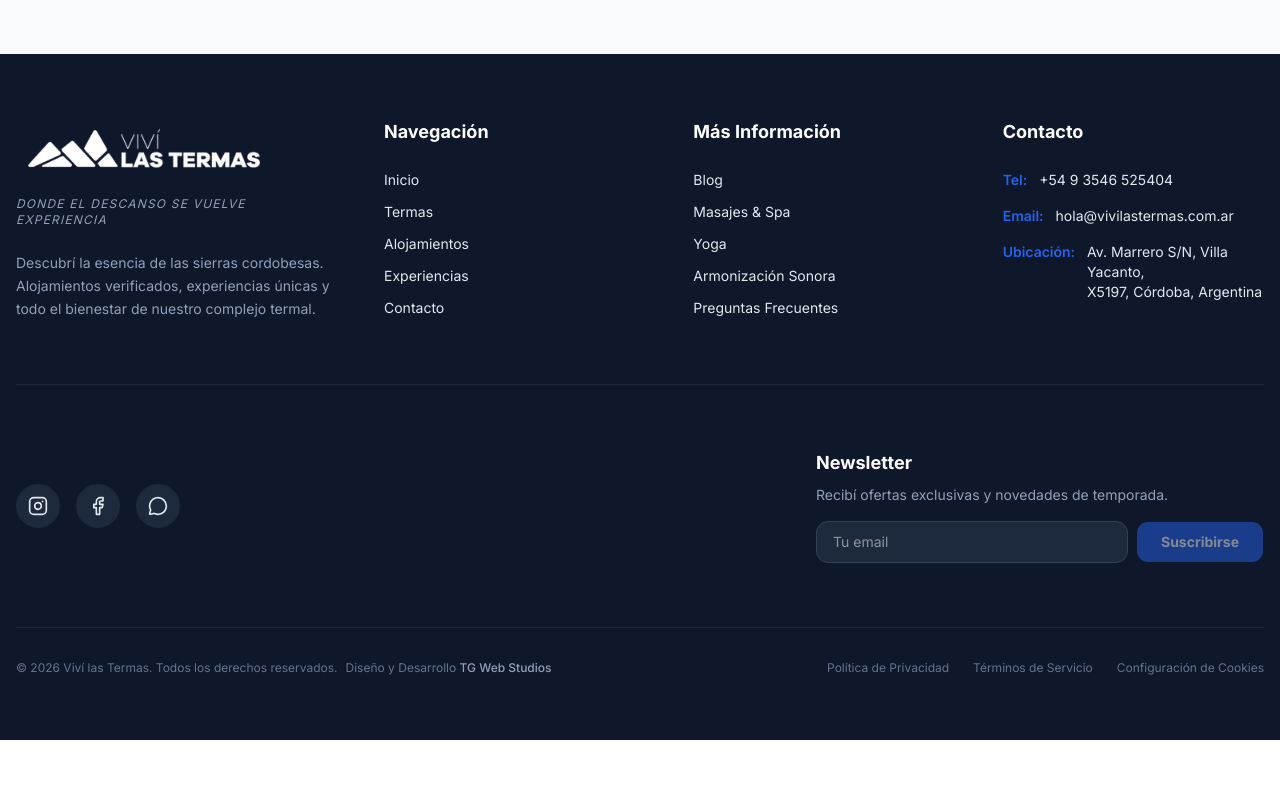
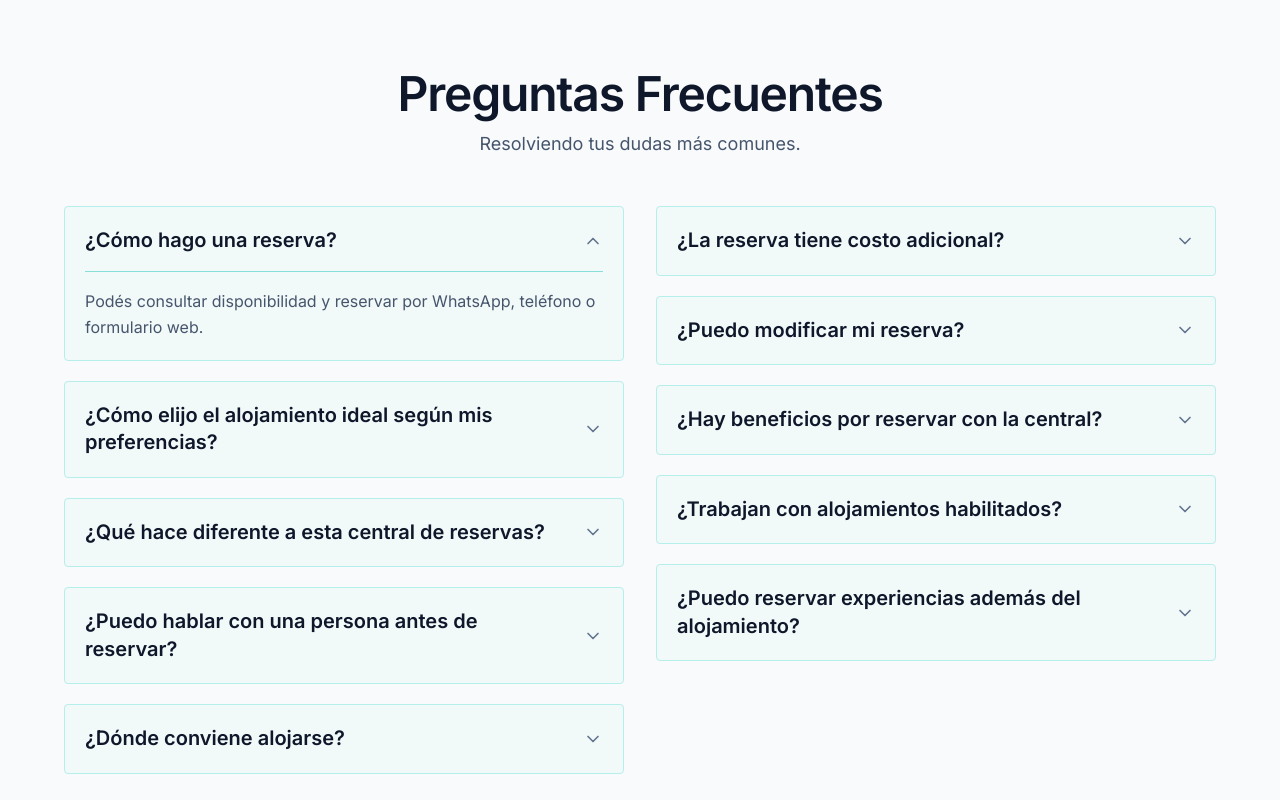
Before and after one commit to Sergio-TG/proyecto_vlt2026, a Next.js app: page /contacto in a window 1280 px wide. Shown: the part 1520-2320 px from the top of the page. Before the commit the page ends 2260 px from the top, so only its background shows below. Built offline with nearby package versions, Linux system fonts and the light colour scheme; no server answers; what @imagekit/next would draw is missing.

Commit message:
faqs + cards

```diff
--- a/src/app/contacto/page.tsx
+++ b/src/app/contacto/page.tsx
@@ -10,6 +10,7 @@ import { motion, useScroll, useTransform } from "framer-motion"
 import { useRef, useState, useTransition } from "react"
 import { IMAGEKIT_URL_ENDPOINT } from "@/lib/imagekit.config"
 import { submitContact } from "@/actions/contact"
+import FaqSection from "@/components/contact/FaqSection"
 
 const toImageKitUrl = (relativePath: string) => {
   const base = (IMAGEKIT_URL_ENDPOINT || "").trim().replace(/\/+$/, "")
@@ -210,6 +211,8 @@ export default function ContactoPage() {
 
         </div>
       </div>
+
+      <FaqSection />
     </div>
   )
 }
--- a/src/app/socios/page.tsx
+++ b/src/app/socios/page.tsx
@@ -1407,6 +1407,8 @@ export default function SociosPage() {
                           <option value="Asfalto" className="bg-slate-900">Asfalto</option>
                           <option value="Ripio" className="bg-slate-900">Ripio consolidado</option>
                           <option value="Huella 4x4" className="bg-slate-900">Requiere 4x4 / Huella</option>
+                          <option value="Camino de tierra" className="bg-slate-900">Camino de tierra</option>
+                          <option value="Mixto" className="bg-slate-900">Mixto</option>
                         </select>
                       </div>
                     </div>
--- a/src/components/accommodations/AccommodationCard.tsx
+++ b/src/components/accommodations/AccommodationCard.tsx
@@ -78,8 +78,8 @@ export function AccommodationCard({ item, portadaFile, onShare }: AccommodationC
         transition={cardHoverTransition}
         className="w-full"
       >
-        <Card className="group w-full overflow-hidden border border-slate-100 shadow-[0_10px_40px_rgba(0,0,0,0.03)] hover:shadow-[0_30px_70px_rgba(0,0,0,0.1)] transition-all duration-700 flex flex-col rounded-[2rem] bg-white relative cursor-pointer">
-          <div className="relative aspect-[4/3] overflow-hidden flex-shrink-0 rounded-t-[2rem]">
+        <Card className="group w-full overflow-hidden border-0 ring-0 shadow-[0_10px_40px_rgba(0,0,0,0.03)] hover:shadow-[0_30px_70px_rgba(0,0,0,0.1)] transition-all duration-700 flex flex-col rounded-[2rem] bg-white relative cursor-pointer">
+          <div className="relative aspect-[4/3] overflow-hidden flex-shrink-0 rounded-t-[2rem] -mt-4 z-0">
             <motion.div variants={imageHoverVariants} transition={imageHoverTransition} className="relative w-full h-full">
               {portadaFile ? (
                 <CustomImage
--- /dev/null
+++ b/src/components/contact/FaqSection.tsx
@@ -0,0 +1,125 @@
+"use client"
+
+import * as React from "react"
+import { ChevronDown } from "lucide-react"
+
+type FAQItem = {
+  question: string
+  answer: string
+}
+
+const DEFAULT_FAQ_ITEMS: FAQItem[] = [
+  {
+    question: "¿Cómo hago una reserva?",
+    answer:
+      "Podés consultar disponibilidad y reservar por WhatsApp, teléfono o formulario web.",
+  },
+  {
+    question: "¿La reserva tiene costo adicional?",
+    answer:
+      "No, la gestión de reserva no tiene costo extra para el huésped.",
+  },
+  {
+    question: "¿Cómo elijo el alojamiento ideal según mis preferencias?",
+    answer:
+      "Te ayudamos a encontrar la opción que mejor se adapte a lo que buscás. Solo contanos qué es importante para vos.",
+  },
+  {
+    question: "¿Puedo modificar mi reserva?",
+    answer:
+      "Sí, las modificaciones están sujetas a disponibilidad y a las políticas de cada alojamiento. Si necesitás cambiar fechas, cantidad de huéspedes o cualquier detalle de tu estadía, contactanos lo antes posible para ayudarte a gestionar el cambio.",
+  },
+  {
+    question: "¿Qué hace diferente a esta central de reservas?",
+    answer:
+      "No solo te ayudamos a encontrar alojamiento: diseñamos experiencias de bienestar y conexión con la naturaleza para que tu estadía sea más significativa.",
+  },
+  {
+    question: "¿Hay beneficios por reservar con la central?",
+    answer:
+      "Acceso a promociones, asesoramiento personalizado y experiencias integradas.",
+  },
+  {
+    question: "¿Puedo hablar con una persona antes de reservar?",
+    answer: "Sí, el asesoramiento es personalizado.",
+  },
+  {
+    question: "¿Trabajan con alojamientos habilitados?",
+    answer: "Sí, trabajamos con alojamientos seleccionados y verificados.",
+  },
+  {
+    question: "¿Dónde conviene alojarse?",
+    answer:
+      "Depende de lo que busques: más conexión con la naturaleza, cercanía al río o mayor accesibilidad.",
+  },
+  {
+    question: "¿Puedo reservar experiencias además del alojamiento?",
+    answer: "Sí, podés sumar experiencias de bienestar, naturaleza y actividades complementarias.",
+  },
+]
+
+type FaqSectionProps = {
+  title?: string
+  subtitle?: string
+  items?: FAQItem[]
+}
+
+export default function FaqSection({
+  title = "Preguntas Frecuentes",
+  subtitle = "Resolviendo tus dudas más comunes.",
+  items = DEFAULT_FAQ_ITEMS,
+}: FaqSectionProps) {
+  const [openIndex, setOpenIndex] = React.useState<number | null>(0)
+
+  const leftColumn = items.filter((_, idx) => idx % 2 === 0)
+  const rightColumn = items.filter((_, idx) => idx % 2 !== 0)
+
+  return (
+    <section className="px-4 pb-20 pt-4">
+      <div className="mx-auto max-w-6xl">
+        <div className="mb-12 text-center">
+          <h2 className="text-4xl font-semibold tracking-tight text-slate-900 md:text-5xl">{title}</h2>
+          <p className="mt-3 text-lg text-slate-600">{subtitle}</p>
+        </div>
+
+        <div className="grid grid-cols-1 gap-8 md:grid-cols-2">
+          <div className="space-y-5">{leftColumn.map((item, idx) => renderItem(item, idx * 2, openIndex, setOpenIndex))}</div>
+          <div className="space-y-5">{rightColumn.map((item, idx) => renderItem(item, idx * 2 + 1, openIndex, setOpenIndex))}</div>
+        </div>
+      </div>
+    </section>
+  )
+}
+
+function renderItem(
+  item: FAQItem,
+  index: number,
+  openIndex: number | null,
+  setOpenIndex: React.Dispatch<React.SetStateAction<number | null>>
+) {
+  const isOpen = openIndex === index
+  return (
+    <article
+      key={`${item.question}-${index}`}
+      className="rounded-sm border border-[#b6eeeb] bg-[#f2f9f9] px-5 py-5 transition-colors duration-200"
+    >
+      <button
+        type="button"
+        onClick={() => setOpenIndex((prev) => (prev === index ? null : index))}
+        className="flex w-full items-center justify-between gap-4 text-left"
+        aria-expanded={isOpen}
+      >
+        <span className="text-xl font-semibold leading-snug text-slate-900">{item.question}</span>
+        <ChevronDown
+          className={`h-5 w-5 shrink-0 text-slate-500 transition-transform duration-300 ${isOpen ? "rotate-180" : ""}`}
+        />
+      </button>
+
+      <div
+        className={`overflow-hidden transition-[max-height,opacity,margin] duration-300 ${isOpen ? "mt-4 max-h-52 opacity-100" : "mt-0 max-h-0 opacity-0"}`}
+      >
+        <p className="border-t border-[#88ded9] pt-4 text-base leading-relaxed text-slate-600">{item.answer}</p>
+      </div>
+    </article>
+  )
+}
```
